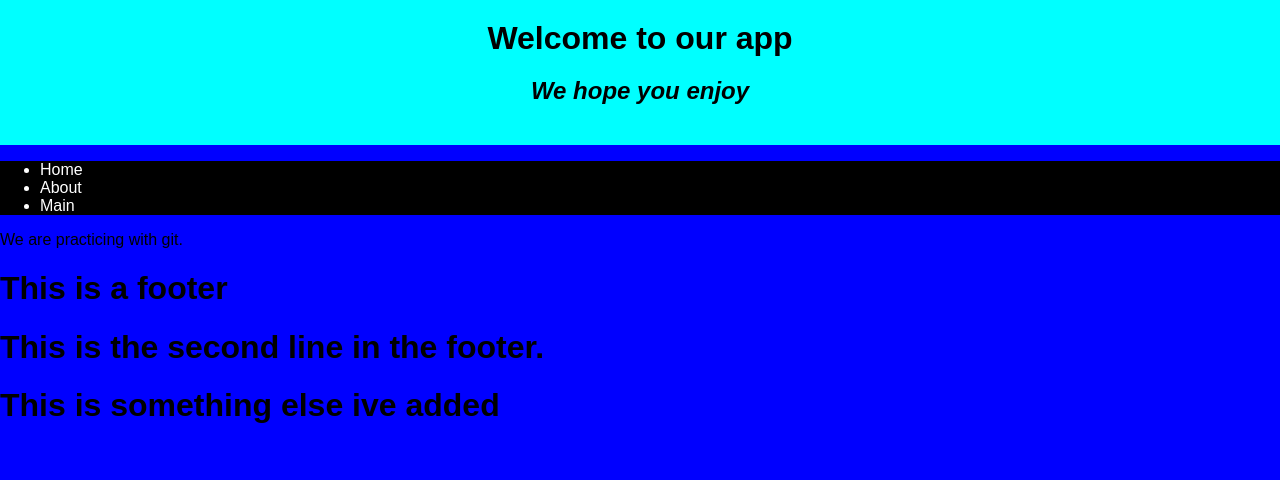
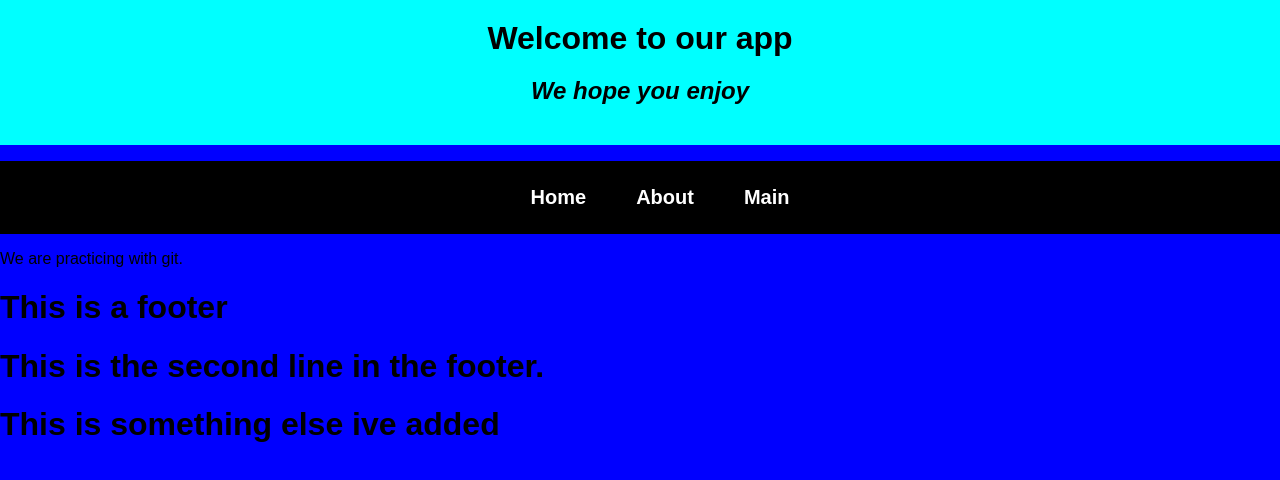
Before and after one commit to Zahjay/GroupPractice, a React (Create React App) app in the folder grouppractice/: page / in a window 1280 px wide. Shown: the top 480 px of the page. Built offline with nearby package versions, Linux system fonts and the light colour scheme.

Commit message:
style update

```diff
--- a/grouppractice/src/App.css
+++ b/grouppractice/src/App.css
@@ -15,5 +15,11 @@ header h2 {
 .Nav{
   background:black;
   color:white;
-
+   text-align: center;
 }
+ .li{
+   display: inline-block;
+   padding: 25px;
+   font-size:20px;
+   font-weight:bold;
+ }
--- a/grouppractice/src/components/Nav.jsx
+++ b/grouppractice/src/components/Nav.jsx
@@ -4,9 +4,9 @@ class Nav extends Component{
 render(){
   return(
     <ul className="Nav">
-      <li>Home</li>
-       <li>About</li>
-        <li>Main</li>
+      <li className="li">Home</li>
+       <li className="li">About</li>
+        <li className="li">Main</li>
     </ul>
 
     );
```
